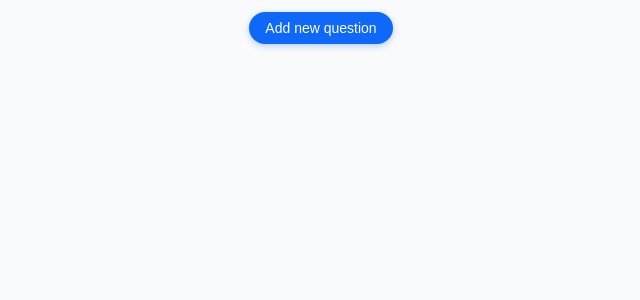
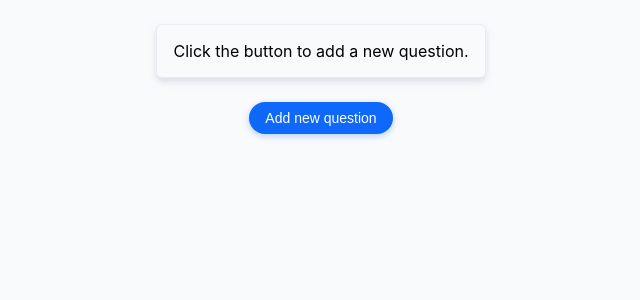
Before and after one commit to daneelf/survey-app, a React (Create React App) app: page / in a window 1280 px wide. Shown: the top 300 px of the page, without its empty margins (319-959 px from the left). Built offline with nearby package versions, Linux system fonts and the light colour scheme.

Commit message:
Add empty list message, styling additions

```diff
--- a/src/App.js
+++ b/src/App.js
@@ -47,7 +47,10 @@ function App() {
   };
 
   return (
-    <div className={styles.App}>
+    <div className={styles.list}>
+      {questionsData.length === 0 &&
+        <div className={styles['empty-list']}>Click the button to add a new question.</div>
+      }
       {questionsData?.map((_, i) => {
         return (
           <QuestionaireForm
--- a/src/App.module.css
+++ b/src/App.module.css
@@ -1,4 +1,14 @@
-.App {
-  display:flex;
+.list {
+  display: flex;
   flex-direction: column;
+  margin: 0 48px;
+  padding: 24px;
 }
+
+.empty-list {
+  border: 1px solid rgb(231, 235, 239);
+  box-shadow: 0px 4px 6px 0px rgba(191, 200, 213, 0.5);
+  border-radius: 6px;
+  padding: 16px;
+  margin: 0 auto;
+}
--- a/src/components/Button/Button.module.css
+++ b/src/components/Button/Button.module.css
@@ -5,16 +5,14 @@
   text-decoration: none;
   padding: 8px 16px;
   border-radius: 40px;
-  font-size: 12px;
   background-color: rgb(14, 104, 249);
-  border-radius: 500px;
   box-shadow: 0px 2px 6px 0px rgba(14, 104, 249, 0.3);
   text-align: center;
   font-size: 14px;
   font-weight: normal;
   border: none;
   cursor: pointer;
-  margin: 12px;
+  margin: 24px;
   align-self: center;
 }
 
--- a/src/index.css
+++ b/src/index.css
@@ -1,5 +1,5 @@
 body {
-  background-color: rgb(249, 250, 252);
+  background-color:  rgb(249, 250, 252);
   margin: 0;
   font-family: -apple-system, BlinkMacSystemFont, 'Segoe UI', 'Roboto', 'Oxygen',
     'Ubuntu', 'Cantarell', 'Fira Sans', 'Droid Sans', 'Helvetica Neue',
--- a/src/views/QuestionaireForm/QuestionaireForm.module.css
+++ b/src/views/QuestionaireForm/QuestionaireForm.module.css
@@ -6,5 +6,5 @@
   box-shadow: 0px 4px 6px 0px rgba(191, 200, 213, 0.5);
   border-radius: 6px;
   padding: 16px;
-  margin: 12px;
+  margin: 16px;
 }
--- a/src/views/QuestionaireForm/components/QuestionInput/QuestionInput.module.css
+++ b/src/views/QuestionaireForm/components/QuestionInput/QuestionInput.module.css
@@ -35,6 +35,7 @@ span {
   display: flex;
   width: 15%;
   justify-content: space-around;
+  margin-right: 8px;
 }
 .icon {
   cursor: pointer;
```
